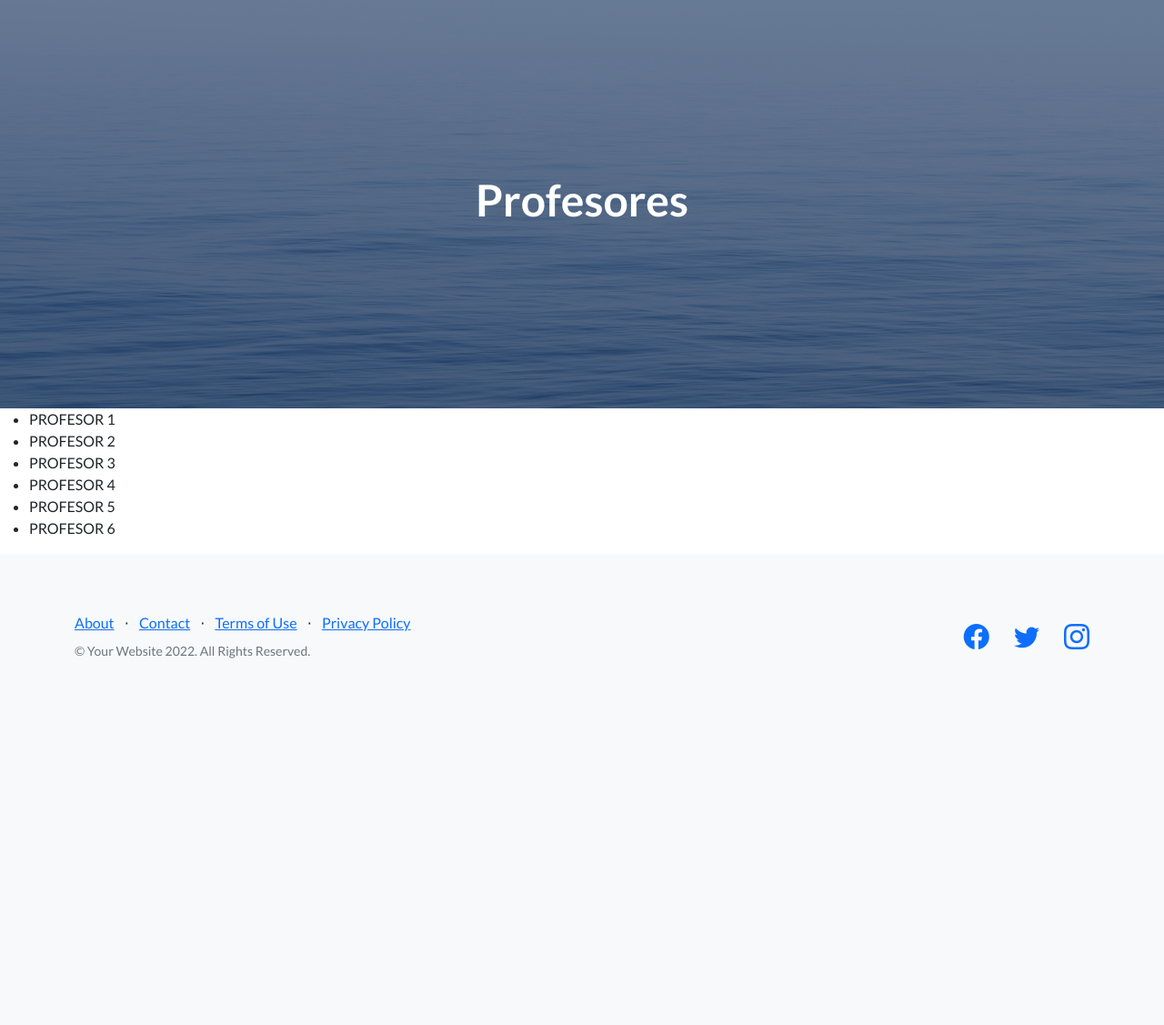
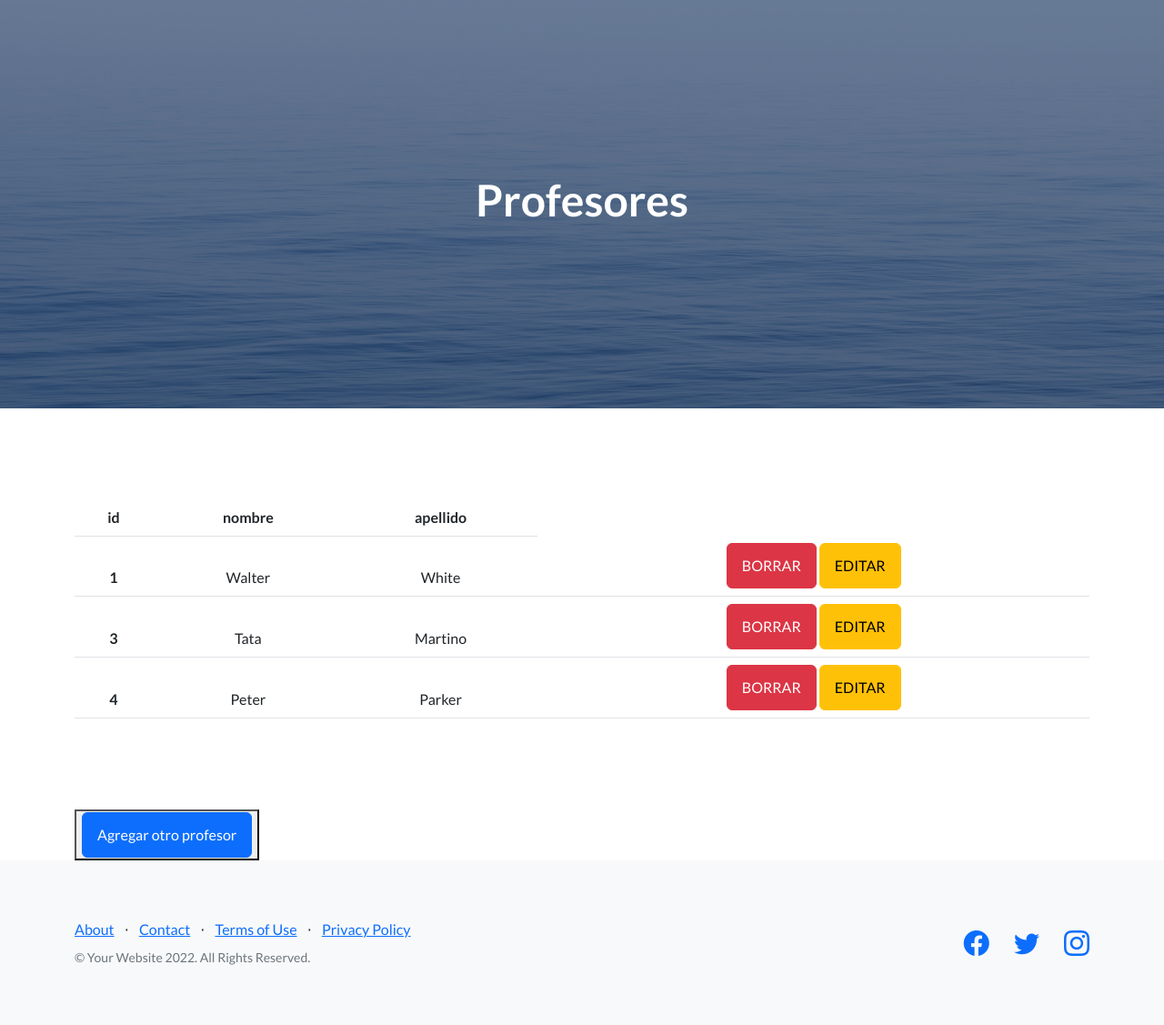
Before and after one commit to jpablob/Entrega-Final-Coder-House---Buenanueva, a Django app: page /appCoder/profesores in a window 1280 px wide. Shown: the part 117-1244 px from the top of the page at 91% size. Before the commit the page ends 841 px from the top, so only its background shows below. Run offline with Django 4.2, Linux system fonts and the light colour scheme; a user stored in the database is signed in; data comes from the database, SQL or seed files in the repository; both versions use the stored data as it was after the commit; some libraries are stand-ins or nearby versions.

Commit message:
Entrega Final CoderHouse - Buenanueva

```diff
--- a/AppCoder/forms.py
+++ b/AppCoder/forms.py
@@ -19,3 +19,7 @@ class UserEditForm(UserCreationForm):
 class Alumnos_form(forms.Form):
     nombre = forms.CharField(max_length=40)
     apellido = forms.CharField(max_length=40)
+
+class Profesores_form(forms.Form):
+    nombre = forms.CharField(max_length=40)
+    apellido = forms.CharField(max_length=40)
--- a/AppCoder/template/inicio.html
+++ b/AppCoder/template/inicio.html
@@ -19,8 +19,8 @@
                 <div class="card" style="width: 18rem;">
                     <img src="{{ url }}" class="card-img-top" alt="...">
                     <div class="card-body">
-                      <h5 class="card-title">Card title</h5>
-                      <p class="card-text">Some quick example text to build on the card title and make up the bulk of the card's content.</p>
+                      <h5 class="card-title">Usuario</h5>
+                      <p class="card-text">Descripción de Usuario</p>
                       <a href="#" class="btn btn-primary">Go somewhere</a>
                     </div>
                 </div>
--- a/AppCoder/template/profesores.html
+++ b/AppCoder/template/profesores.html
@@ -1,23 +1,39 @@
 {% extends "padre.html" %}
 
+{% load static %}
 
 {% block seccion %}
     <h1>Profesores</h1>
 {% endblock %}
 
-
-
 {% block contenido %}
 
-<main>
-    <ul>
-        <li>PROFESOR 1</li>
-        <li>PROFESOR 2</li>
-        <li>PROFESOR 3</li>
-        <li>PROFESOR 4</li>
-        <li>PROFESOR 5</li>
-        <li>PROFESOR 6</li>
-    </ul>
-</main>
+      <div class="container">
+        <table class="table table-hover" style="text-align: center; margin-top: 100px;margin-bottom: 100px;">
+            <thead>
+            <tr>
+                <th>id</th>
+                <th>nombre</th>
+                <th>apellido</th>
+            </tr>
+            {% for n in profesores %}
+            <tr>
+                <th>{{n.id}}</th>
+                <td>{{n.nombre}}</td>
+                <td>{{n.apellido}}</td>
+                <td>
+                    {% if request.user.is_authenticated %}
+                    <a href="{% url 'eliminar_profesor'  n.id %}" class="btn btn-danger">BORRAR</a>
+                    <a href="{% url 'editar_profesor'  n.id %}" class="btn btn-warning">EDITAR</a>
+                    {% endif %}
+                </td>
+            {% endfor %}
+            </tr>
+        </table>
+        <button>
+            <a href="alta_profesor" class="btn btn-primary">Agregar otro profesor</a>
+        </button>
+
+      </div>
 
 {% endblock %}
--- a/AppCoder/urls.py
+++ b/AppCoder/urls.py
@@ -24,11 +24,11 @@ urlpatterns = [
     path("buscar2" , views.buscar2),
     path("eliminar_alumno/<int:id>", views.eliminar_alumno, name="eliminar_alumno"),
     path("editar_alumno/<int:id>" , views.editar_alumno , name="editar_alumno"),
-    path("editar_alumno" , views.editar_alumno ,name="editar_alumno")
+    path("editar_alumno" , views.editar_alumno ,name="editar_alumno"),
     #profesores
-    #path("alta_profesor",views.profesor_formulario),
-    # path("buscar_profesor" , views.buscar_profesor),
-    # path("eliminar_profesor/<int:id>", views.eliminar_profesor, name="eliminar_profesor"),
-    # path("editar_profesor/<int:id>" , views.editar , name="editar_profesor"),
-    # path("editar_profesor" , views.editar ,name="editar_profesor")
+    path("alta_profesor",views.profesor_formulario),
+    path("buscar_profesor" , views.buscar_profesor),
+    path("eliminar_profesor/<int:id>", views.eliminar_profesor, name="eliminar_profesor"),
+    path("editar_profesor/<int:id>" , views.editar_profesor , name="editar_profesor"),
+    path("editar_profesor" , views.editar_profesor ,name="editar_profesor")
 ]
--- a/AppCoder/views.py
+++ b/AppCoder/views.py
@@ -2,7 +2,7 @@ from django.shortcuts import render
 from AppCoder.models import Curso, Avatar, Profesores, Alumnos
 from django.template import loader
 from django.http import HttpResponse
-from AppCoder.forms import Curso_form, UserEditForm, Alumnos_form
+from AppCoder.forms import Curso_form, UserEditForm, Alumnos_form, Profesores_form
 from django.contrib.auth.forms import AuthenticationForm, UserCreationForm
 from django.contrib.auth import login, authenticate
 from django.contrib.auth.decorators import login_required
@@ -38,7 +38,13 @@ def alta_curso(request, nombre , comision):
 def alta_alumno(request, nombre , apellido):
     alumno = Alumnos(nombre=nombre , apellido=apellido)
     alumno.save()
-    texto = f"Se guardo en el BD el Curso: {alumno.nombre} Apellido:{alumno.apellido}"
+    texto = f"Se guardo en el BD el Alumno: {alumno.nombre} Apellido:{alumno.apellido}"
+    return HttpResponse(texto)
+
+def alta_profesor(request, nombre , apellido):
+    profesor = Profesores(nombre=nombre , apellido=apellido)
+    profesor.save()
+    texto = f"Se guardo en el BD el Profesor: {profesor.nombre} Apellido:{profesor.apellido}"
     return HttpResponse(texto)
 
 @login_required
@@ -47,7 +53,7 @@ def profesores(request):
     if request.user.id != None:
         avatares = Avatar.objects.filter(user=request.user.id)
         profesores = Profesores.objects.all()
-        return render(request, "profesores.html", {"url":avatares[0].imagen.url})
+        return render(request, "profesores.html", {"profesores":profesores,"url":avatares[0].imagen.url})
 
 def alumnos(request):
     print(request.user.id)
@@ -87,11 +93,28 @@ def alumno_formulario(request):
 
     return render( request , "formulario2.html")
 
+def profesor_formulario(request):
+
+    if request.method == "POST":
+
+        mi_formulario3 = Profesores_form( request.POST )
+
+        if mi_formulario3.is_valid():
+            datos3 = mi_formulario3.cleaned_data
+            profesor = Profesores( nombre=datos3['nombre'] , apellido=datos3['apellido'])
+            profesor.save()
+            return render( request , "formulario3.html")
+
+    return render( request , "formulario3.html")
+
 def buscar_curso(request):
     return render( request , "buscar_curso.html")
 
 def buscar_alumno(request):
     return render( request , "buscar_alumno.html")
+
+def buscar_profesor(request):
+    return render( request , "buscar_profesor.html")
 
 def buscar(request):
 
@@ -111,6 +134,15 @@ def buscar2(request):
     else:
         return HttpResponse("Campo vacio")
 
+def buscar3(request):
+
+    if request.GET['nombre']:
+        nombre = request.GET['nombre']
+        profesores = Profesores.objects.filter(nombre__icontains = nombre)
+        return render( request, "resultado_busqueda3.html", {"profesores": profesores})
+    else:
+        return HttpResponse("Campo vacio")
+
 def eliminar_curso(request, id):
     curso = Curso.objects.get(id=id)
     curso.delete()
@@ -122,6 +154,12 @@ def eliminar_alumno(request, id):
     alumno.delete()
     alumno=Alumnos.objects.all()
     return render(request, "alumnos.html", {"alumnos": alumnos})
+
+def eliminar_profesor(request, id):
+    profesor = Profesores.objects.get(id=id)
+    profesor.delete()
+    profesor=Profesores.objects.all()
+    return render(request, "profesores.html", {"profesores": profesores})
 
 def editar( request , id):
 
@@ -164,6 +202,25 @@ def editar_alumno( request , id):
 
     return render( request , "editar_alumno.html" , {"mi_formulario2":mi_formulario2, "alumno": alumno})
 
+def editar_profesor( request , id):
+
+    profesor = Profesores.objects.get(id=id)
+
+    if request.method == "POST":
+
+        mi_formulario3 = Profesores_form( request.POST )
+        if mi_formulario3.is_valid():
+            datos3 = mi_formulario3.cleaned_data
+            profesor.nombre = datos3['nombre']
+            profesor.apellido = datos3['apellido']
+            profesor.save()
+
+            profesor = Profesores.objects.all()
+            return render(request , "profesores.html" , {"profesores": profesores})
+    else:
+        mi_formulario3 = Profesores_form(initial={'nombre':profesor.nombre , "apellido":profesor.apellido})
+
+    return render( request , "editar_profesor.html" , {"mi_formulario3":mi_formulario3, "profesor": profesor})
 
 
 def login_request(request):
```
Also changed, not shown: AppCoder/template/buscar_profesor.html (added, +40 -0 lines), AppCoder/template/editar_profesor.html (added, +27 -0 lines), AppCoder/template/formulario3.html (added, +27 -0 lines), AppCoder/template/resultado_busqueda3.html (added, +35 -0 lines), db.sqlite3.
